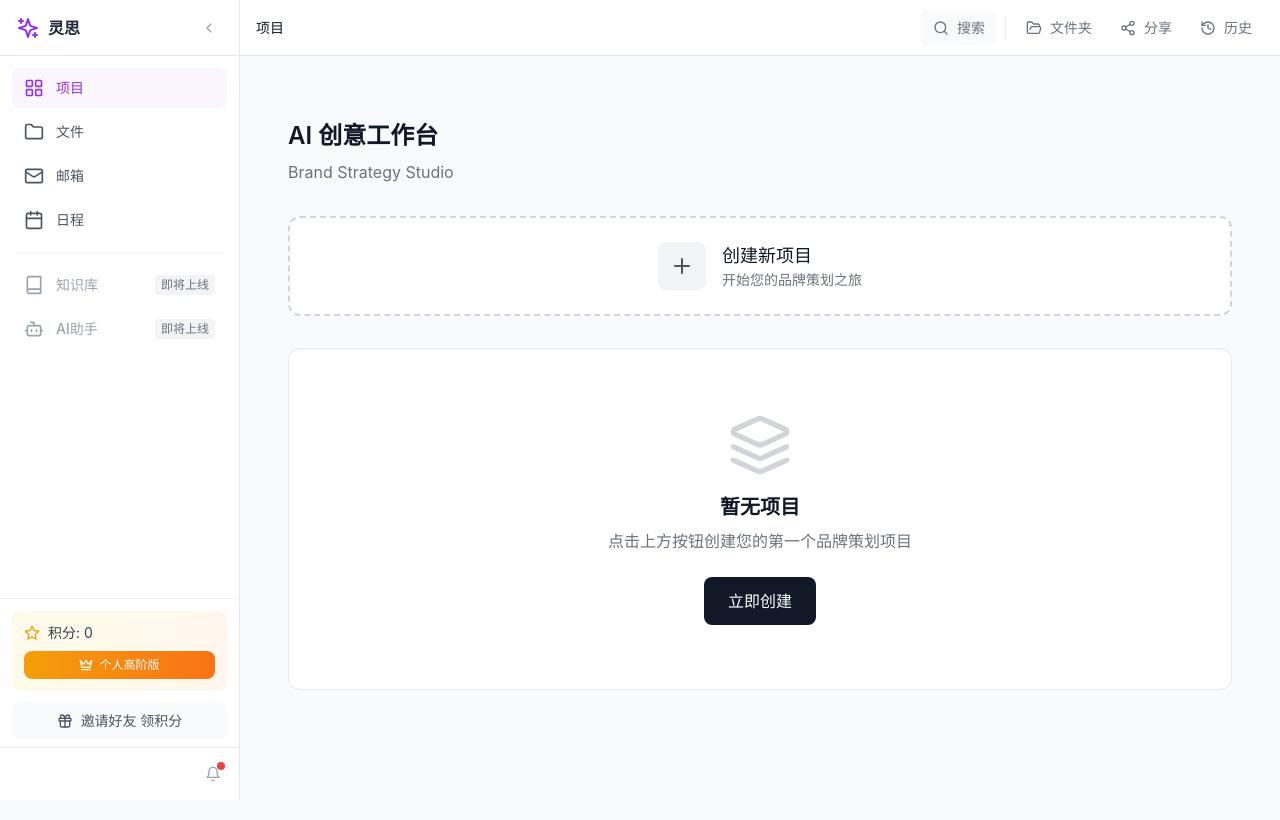
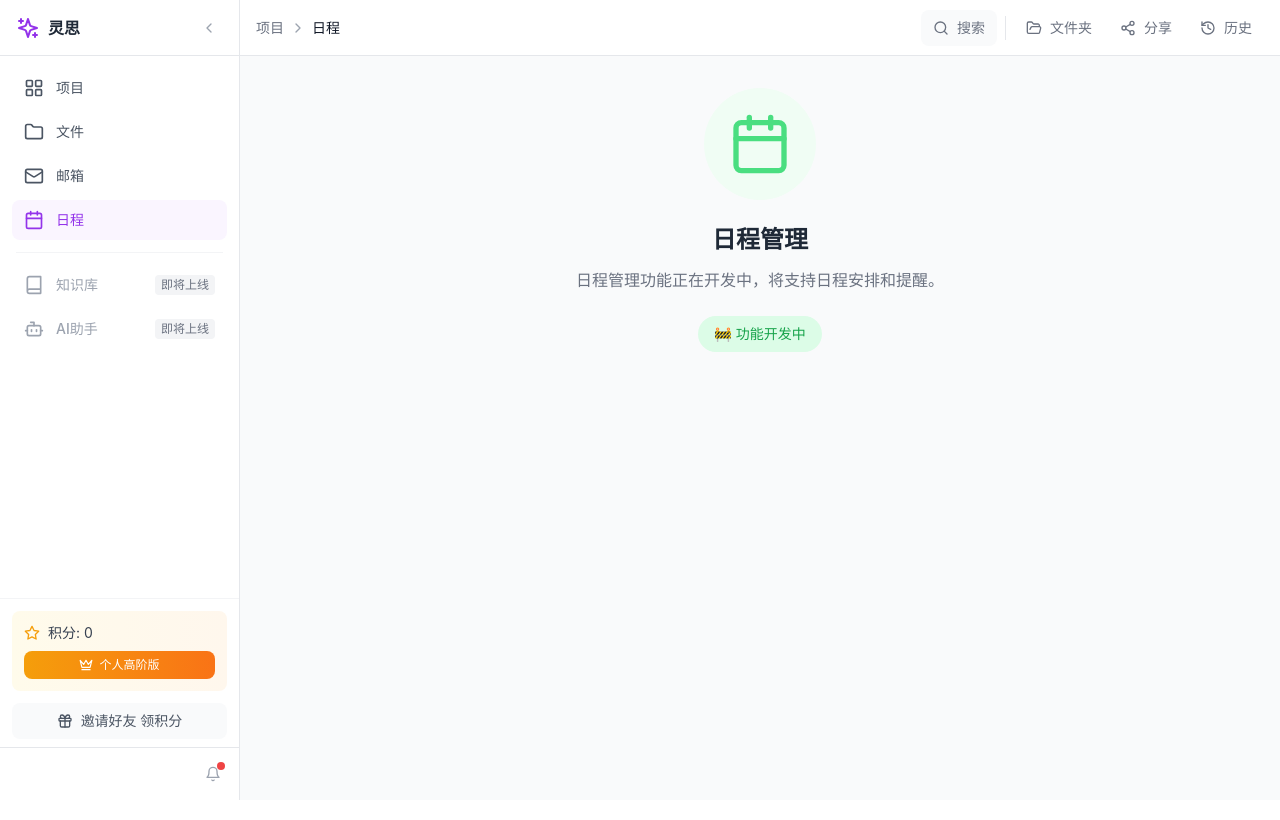
Before and after one commit to GPlanbrand/stratomind, a React (Vite) app: page /projects/calendar in a window 1280 px wide. Before the commit this address led to /projects. Shown: the top 820 px of the page. Built offline with nearby package versions, Linux system fonts and the light colour scheme.

Commit message:
feat: 添加导航占位页面（文件、邮箱、日程、知识库、AI助手）
- 创建5个功能占位页面，显示'功能开发中'
- 更新路由配置，添加 /projects/files, /email, /calendar, /knowledge, /assistant
- 所有导航项现在可正常跳转并显示友好提示

```diff
--- a/src/App.tsx
+++ b/src/App.tsx
@@ -9,6 +9,11 @@ import RegisterPage from './pages/RegisterPage'
 import MemberPage from './pages/MemberPage'
 import TermsPage from './pages/TermsPage'
 import PrivacyPage from './pages/PrivacyPage'
+import FilesPage from './pages/FilesPage'
+import EmailPage from './pages/EmailPage'
+import CalendarPage from './pages/CalendarPage'
+import KnowledgePage from './pages/KnowledgePage'
+import AssistantPage from './pages/AssistantPage'
 import Layout from './components/Layout'
 
 function App() {
@@ -24,6 +29,11 @@ function App() {
         <Route path="workspace/:projectId?" element={<WorkspacePage />} />
         <Route path="analysis-charts" element={<AnalysisChartsPage />} />
         <Route path="member" element={<MemberPage />} />
+        <Route path="files" element={<FilesPage />} />
+        <Route path="email" element={<EmailPage />} />
+        <Route path="calendar" element={<CalendarPage />} />
+        <Route path="knowledge" element={<KnowledgePage />} />
+        <Route path="assistant" element={<AssistantPage />} />
         <Route path="*" element={<Navigate to="/projects" replace />} />
       </Route>
     </Routes>
--- /dev/null
+++ b/src/pages/AssistantPage.tsx
@@ -0,0 +1,21 @@
+import React from 'react';
+import { Bot } from 'lucide-react';
+
+const AssistantPage: React.FC = () => {
+  return (
+    <div className="flex flex-col items-center justify-center h-full text-center">
+      <div className="bg-violet-50 rounded-full p-6 mb-6">
+        <Bot className="w-16 h-16 text-violet-400" />
+      </div>
+      <h2 className="text-2xl font-bold text-gray-800 mb-3">AI助手</h2>
+      <p className="text-gray-500 max-w-md">
+        AI助手功能正在开发中，将提供智能问答和创作辅助。
+      </p>
+      <div className="mt-6 px-4 py-2 bg-violet-100 text-violet-600 rounded-full text-sm">
+        🚧 功能开发中
+      </div>
+    </div>
+  );
+};
+
+export default AssistantPage;
--- /dev/null
+++ b/src/pages/CalendarPage.tsx
@@ -0,0 +1,21 @@
+import React from 'react';
+import { Calendar } from 'lucide-react';
+
+const CalendarPage: React.FC = () => {
+  return (
+    <div className="flex flex-col items-center justify-center h-full text-center">
+      <div className="bg-green-50 rounded-full p-6 mb-6">
+        <Calendar className="w-16 h-16 text-green-400" />
+      </div>
+      <h2 className="text-2xl font-bold text-gray-800 mb-3">日程管理</h2>
+      <p className="text-gray-500 max-w-md">
+        日程管理功能正在开发中，将支持日程安排和提醒。
+      </p>
+      <div className="mt-6 px-4 py-2 bg-green-100 text-green-600 rounded-full text-sm">
+        🚧 功能开发中
+      </div>
+    </div>
+  );
+};
+
+export default CalendarPage;
--- /dev/null
+++ b/src/pages/EmailPage.tsx
@@ -0,0 +1,21 @@
+import React from 'react';
+import { Mail } from 'lucide-react';
+
+const EmailPage: React.FC = () => {
+  return (
+    <div className="flex flex-col items-center justify-center h-full text-center">
+      <div className="bg-blue-50 rounded-full p-6 mb-6">
+        <Mail className="w-16 h-16 text-blue-400" />
+      </div>
+      <h2 className="text-2xl font-bold text-gray-800 mb-3">邮箱管理</h2>
+      <p className="text-gray-500 max-w-md">
+        邮箱功能正在开发中，将支持邮件收发和管理。
+      </p>
+      <div className="mt-6 px-4 py-2 bg-blue-100 text-blue-600 rounded-full text-sm">
+        🚧 功能开发中
+      </div>
+    </div>
+  );
+};
+
+export default EmailPage;
--- /dev/null
+++ b/src/pages/FilesPage.tsx
@@ -0,0 +1,21 @@
+import React from 'react';
+import { Folder } from 'lucide-react';
+
+const FilesPage: React.FC = () => {
+  return (
+    <div className="flex flex-col items-center justify-center h-full text-center">
+      <div className="bg-purple-50 rounded-full p-6 mb-6">
+        <Folder className="w-16 h-16 text-purple-400" />
+      </div>
+      <h2 className="text-2xl font-bold text-gray-800 mb-3">文件管理</h2>
+      <p className="text-gray-500 max-w-md">
+        文件管理功能正在开发中，敬请期待！
+      </p>
+      <div className="mt-6 px-4 py-2 bg-purple-100 text-purple-600 rounded-full text-sm">
+        🚧 功能开发中
+      </div>
+    </div>
+  );
+};
+
+export default FilesPage;
--- /dev/null
+++ b/src/pages/KnowledgePage.tsx
@@ -0,0 +1,21 @@
+import React from 'react';
+import { Book } from 'lucide-react';
+
+const KnowledgePage: React.FC = () => {
+  return (
+    <div className="flex flex-col items-center justify-center h-full text-center">
+      <div className="bg-indigo-50 rounded-full p-6 mb-6">
+        <Book className="w-16 h-16 text-indigo-400" />
+      </div>
+      <h2 className="text-2xl font-bold text-gray-800 mb-3">知识库</h2>
+      <p className="text-gray-500 max-w-md">
+        知识库功能正在开发中，将支持文档管理和知识沉淀。
+      </p>
+      <div className="mt-6 px-4 py-2 bg-indigo-100 text-indigo-600 rounded-full text-sm">
+        🚧 功能开发中
+      </div>
+    </div>
+  );
+};
+
+export default KnowledgePage;
```
